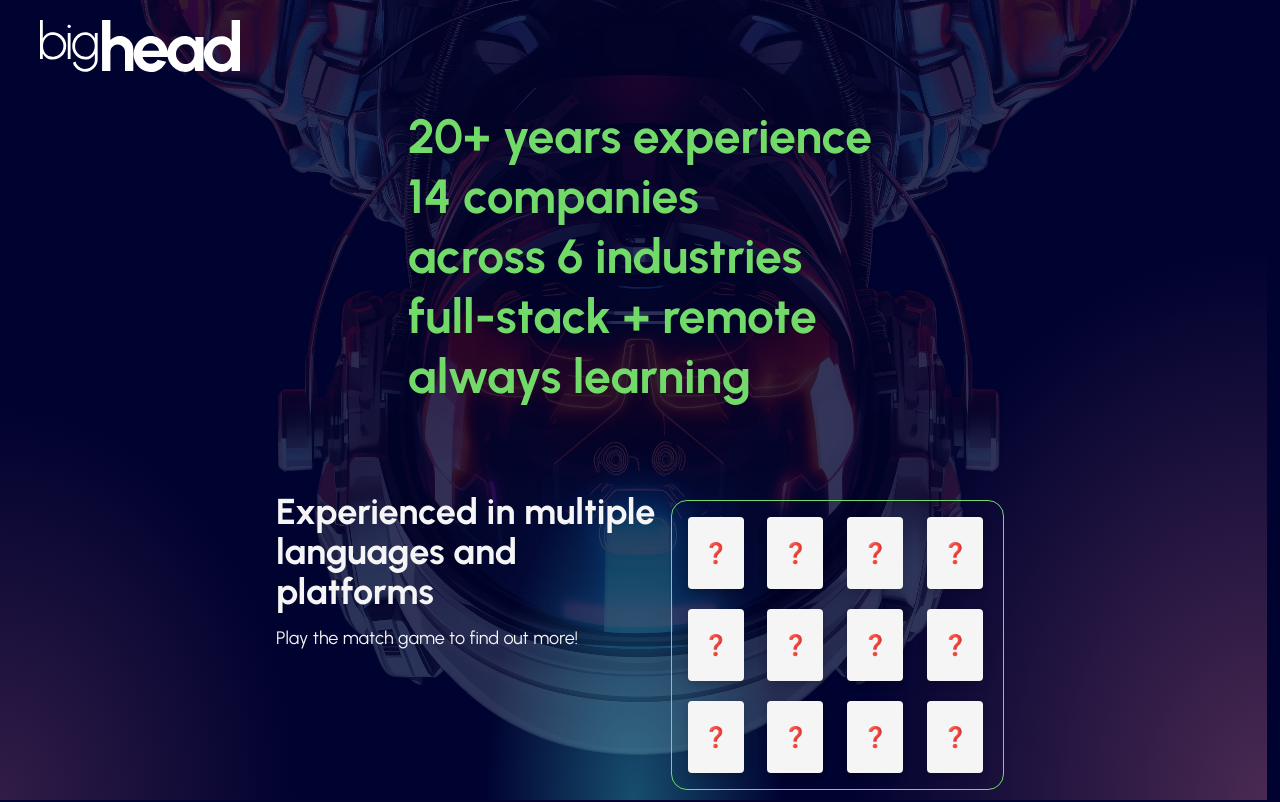
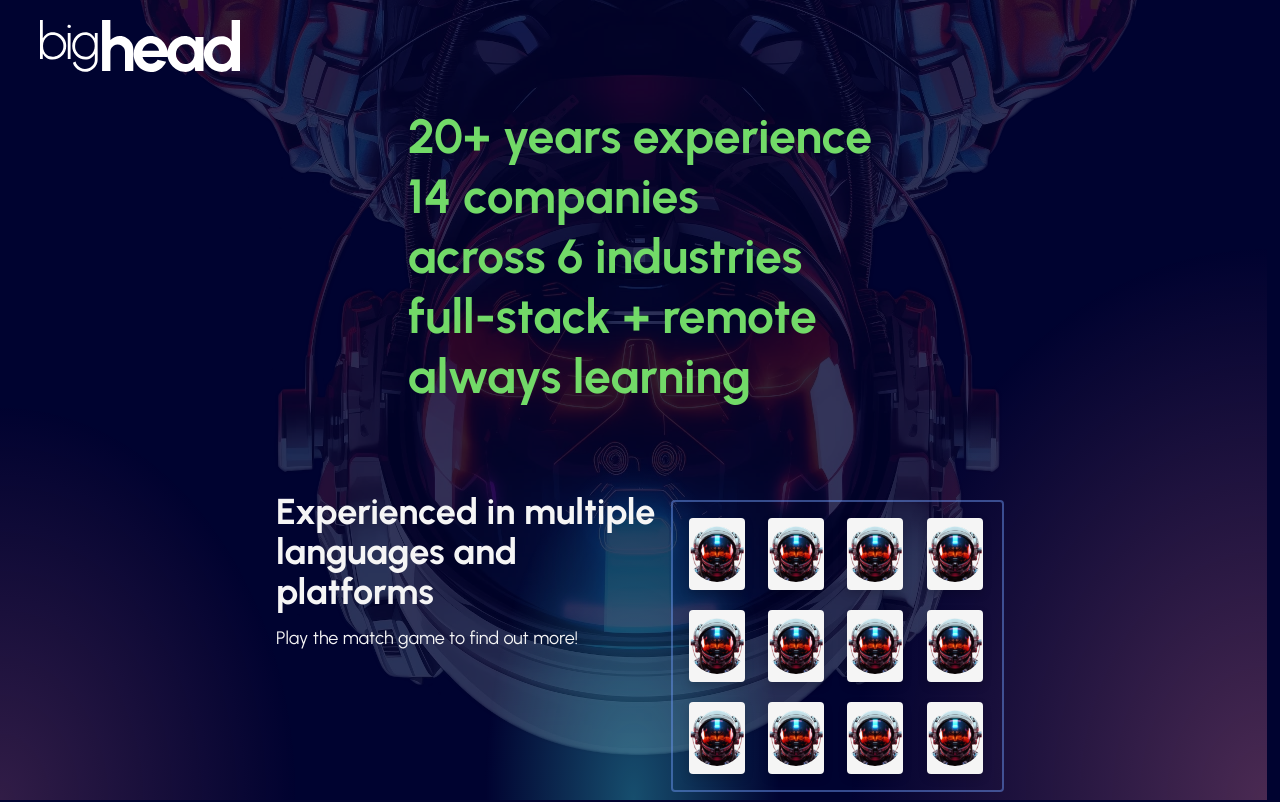
Before and after one commit to big-head-dev/bighead-web, a React (Vite) app: page / in a window 1280 px wide. Shown: the top 802 px of the page. Built offline with nearby package versions, Linux system fonts and the light colour scheme.

Commit message:
memory game tweaking

```diff
--- a/src/components/Memory/Card.tsx
+++ b/src/components/Memory/Card.tsx
@@ -1,4 +1,5 @@
 import { cn } from '../../utils/cn'
+import cardIcon from '/android-chrome-192x192.png'
 
 export interface Card {
   id: number
@@ -27,7 +28,13 @@ export const CardComponent = ({ card, canFlip, onCardFlip }: Props) => {
   })
   return (
     <div key={card.id} className={cardStyling} onClick={() => canFlip && onCardFlip(card.id)}>
-      <div className={cardTextStyling}>{card.flipped || card.matched ? card.content : '❓'}</div>
+      <div className={cardTextStyling}>
+        {card.flipped || card.matched ? (
+          <span>{card.content}</span>
+        ) : (
+          <img src={cardIcon} className="rounded-full size-fit" />
+        )}
+      </div>
     </div>
   )
 }
--- a/src/components/Memory/MemoryGame.tsx
+++ b/src/components/Memory/MemoryGame.tsx
@@ -1,5 +1,5 @@
 import { useState, useMemo, useEffect } from 'react'
-import { fyShuffle } from '../../utils/random'
+import { fyShuffle } from '../../utils/tools'
 import { Card, CardComponent } from './Card'
 import { cn } from '../../utils/cn'
 
@@ -70,7 +70,7 @@ const MemoryGame = ({ className, content }: Props) => {
 
   return (
     <div className={cn('relative', className)}>
-      <div className="grid grid-cols-4  justify-around items-center gap-5 p-4 rounded-2xl border-1 border-bh-green">
+      <div className="grid grid-cols-4 justify-evenly items-center gap-5 p-4 rounded border-2 border-bh-lblue/50">
         {cards.map((card) => (
           <CardComponent
             key={card.id}
@@ -84,8 +84,8 @@ const MemoryGame = ({ className, content }: Props) => {
         <div className="absolute inset-0 flex flex-col items-center justify-center bg-bh-dblue/40">
           <div className="flex flex-col gap-2 -rotate-25">
             <span
-              className="text-4xl font-bold text-bh-red"
-              style={{ textShadow: '1px 1px 2px var(--color-bh-lgray' }}>
+              className="text-4xl font-bold text-bh-lgray"
+              style={{ textShadow: '1px 1px 2px var(--color-bh-red' }}>
               You won!
             </span>
             <button
--- /dev/null
+++ b/src/utils/tools.ts
@@ -0,0 +1,9 @@
+export function fyShuffle<T>(array: T[]): T[] {
+  for (let i = array.length - 1; i > 0; i--) {
+    const j = Math.floor(Math.random() * (i + 1))
+    ;[array[i], array[j]] = [array[j], array[i]]
+  }
+  return array
+}
+
+export const calcPercentChange = (first: number, second: number) => ((second - first) / first) * 100
```
